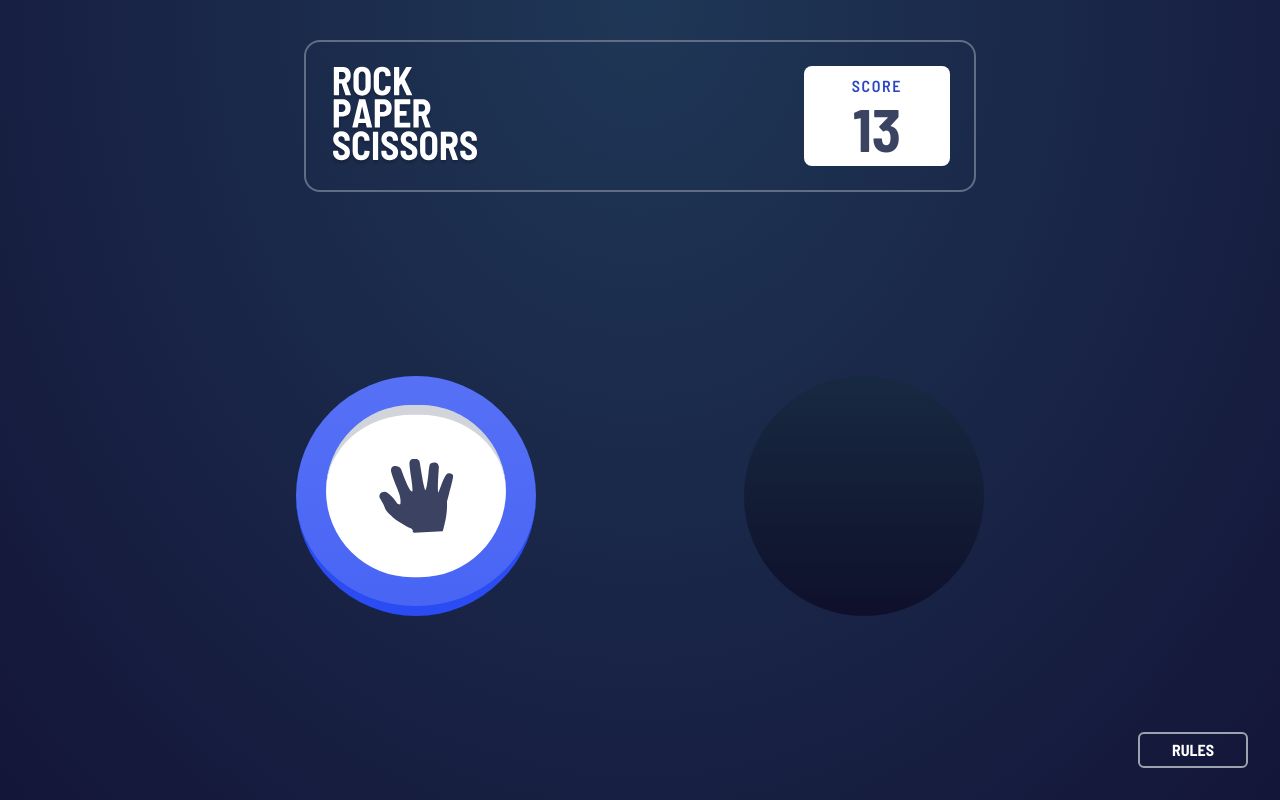
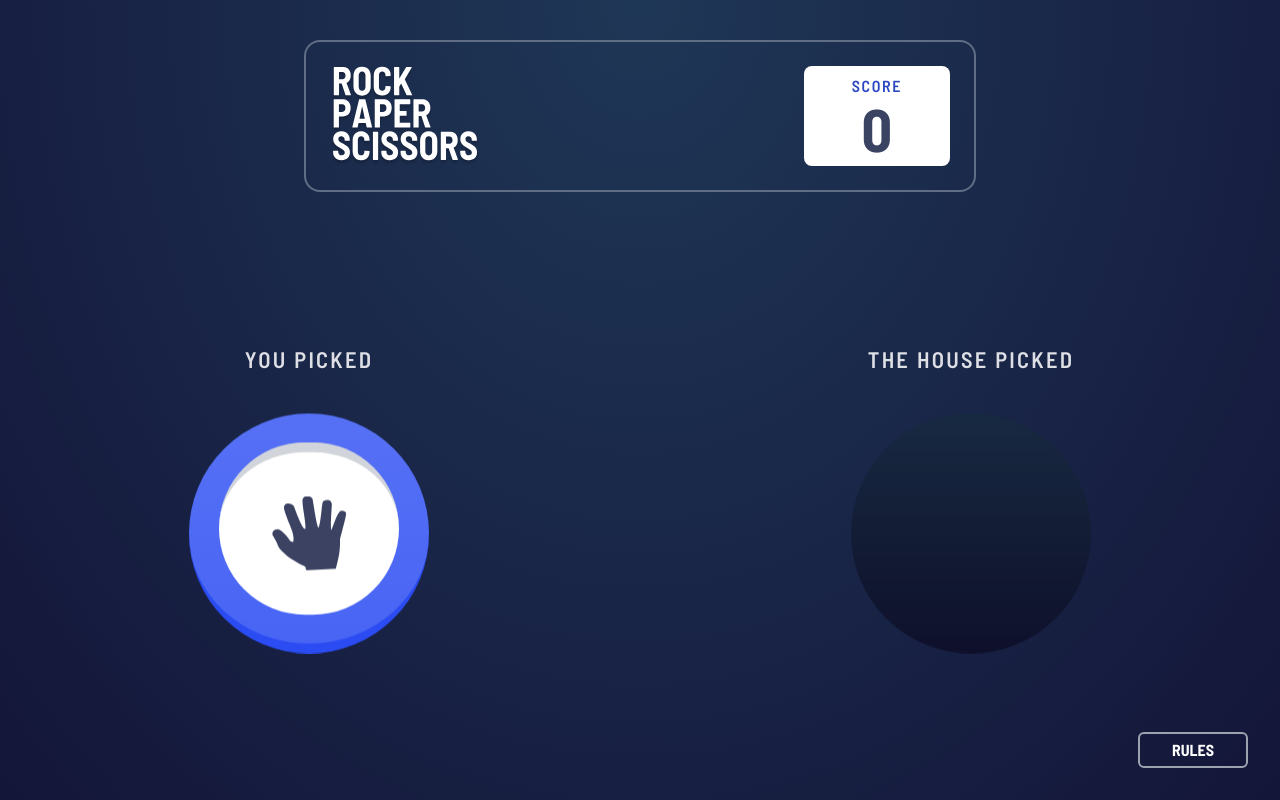
Before and after one commit to Garcez17/rock-paper-scissors-master, a Next.js app: page / in a window 1280 px wide. Both pictures are taken after a click on the button 512 px from the left and 400 px from the top of the page. Built offline with nearby package versions, Linux system fonts and the light colour scheme.

Commit message:
game working

```diff
--- a/src/components/Board.tsx
+++ b/src/components/Board.tsx
@@ -1,5 +1,5 @@
-import { AnimatePresence, motion, useAnimation } from "framer-motion";
-import { useState } from "react";
+import { AnimatePresence } from "framer-motion";
+
 import { useRPS } from "../hooks/useRPS";
 
 import { ChooseSection } from "./ChooseSection";
@@ -10,7 +10,7 @@ export function Board() {
 
   return (
     <div className="w-full h-full flex items-center justify-center">
-      <AnimatePresence exitBeforeEnter>
+      <AnimatePresence mode="wait">
         {!selectedOption ? <ChooseSection key="choose_section" /> : <Duel key="duel" />}
       </AnimatePresence>
     </div>
--- a/src/components/ChooseSection.tsx
+++ b/src/components/ChooseSection.tsx
@@ -22,8 +22,8 @@ export function ChooseSection() {
           transition={transition}
           exit={selectedOption === 'PAPER' ?
           {
-            x: -96,
-            y: 96,
+            x: -202,
+            y: 133,
             scale: 1.25,
           } : { opacity: 0, display: 'none' }}
           className="absolute -top-16 -left-24"
@@ -37,8 +37,8 @@ export function ChooseSection() {
           key="3"
           transition={transition}
           exit={selectedOption === 'SCISSORS' ? {
-            x: -352,
-            y: 96,
+            x: -460,
+            y: 133,
             scale: 1.25,
           } : { opacity: 0, display: 'none' }}
           className="absolute -top-16 -right-24"
@@ -52,8 +52,8 @@ export function ChooseSection() {
           key="4"
           transition={transition}
           exit={selectedOption === 'ROCK' ? {
-            x: -232,
-            y: -112,
+            x: -340,
+            y: -75,
             scale: 1.25,
           } : { opacity: 0, display: 'none' }}
           className="absolute -bottom-20 left-10"
--- a/src/components/Duel.tsx
+++ b/src/components/Duel.tsx
@@ -2,18 +2,87 @@ import { motion } from 'framer-motion';
 import { useRPS } from "../hooks/useRPS";
 import { Option } from "./Option";
 
+const transition = { duration: 1.4, ease: [0.6, 0.01, -0.05, 0.9] };
+
 export function Duel() {
-  const { selectedOption } = useRPS();
-
-  if (!selectedOption) return <div><h1>Option not found</h1></div>;
+  const { selectedOption, houseSelected, handleRaffle, reset, result } = useRPS();
 
   return (
-    <div className="w-2/4 flex items-center justify-between">
-      <motion.div initial={{ scale: 1.25 }}>
+    <div className="w-2/3 flex items-center justify-between">
+      <motion.div initial={{ scale: 1.25 }} className="flex flex-col items-center gap-8">
+        <motion.span
+          initial={{ opacity: 0, y: 20 }}
+          animate={{
+            opacity: 1,
+            y: 0,
+            transition,
+          }}
+          className="text-white tracking-widest text-lg"
+        >
+          YOU PICKED
+        </motion.span>
         <Option type={selectedOption} isDisabled />
       </motion.div>
-      <motion.div initial={{ scale: 1.25 }}>
-        <Option type={null} />
+      <motion.div
+        initial={{ opacity: 0, y: 20 }}
+        animate={{ opacity: 1, y: 0, transition }}
+        className="flex flex-col items-center gap-6"
+      >
+        {result === 'USER' && (
+          <>
+            <strong className="text-6xl text-white">YOU WIN</strong>
+
+            <button
+              className="bg-white w-full py-3.5 rounded-lg tracking-widest text-blue-500 hover:brightness-90 transition-all"
+              onClick={() => reset()}
+            >
+              PLAY AGAIN
+            </button>
+          </>
+        )}
+
+        {result === 'DRAW' && (
+          <>
+            <strong className="text-6xl text-white">DRAW</strong>
+
+            <button
+              className="bg-white w-full py-3.5 rounded-lg tracking-widest hover:brightness-90 transition-all"
+              onClick={() => reset()}
+            >
+              PLAY AGAIN
+            </button>
+          </>
+        )}
+        {result === 'HOUSE' && (
+          <>
+            <strong className="text-6xl text-white">YOU LOSE</strong>
+
+            <button
+              className="bg-white w-full py-3.5 rounded-lg tracking-widest text-red-500 hover:brightness-90 transition-all"
+              onClick={() => reset()}
+            >
+              PLAY AGAIN
+            </button>
+          </>
+        )}
+      </motion.div>
+      <motion.div
+        initial={{ scale: 1.25 }}
+        className="flex flex-col items-center gap-8"
+      >
+        <motion.span
+          initial={{ opacity: 0, y: 20 }}
+          animate={{
+            opacity: 1,
+            y: 0,
+            transition,
+          }}
+          onAnimationComplete={() => handleRaffle()}
+          className="text-white tracking-widest text-lg"
+        >
+          THE HOUSE PICKED
+        </motion.span>
+        <Option type={houseSelected} isDisabled />
       </motion.div>
     </div>
   )
--- a/src/components/Header.tsx
+++ b/src/components/Header.tsx
@@ -1,13 +1,16 @@
 import Image from "next/image";
+import { useRPS } from "../hooks/useRPS";
 
 export function Header() {
+  const { score } = useRPS();
+
   return (
     <div className="border-2 max-w-2xl w-full mt-10 flex border-gray-500 rounded-2xl p-6 justify-between">
       <Image src="/logo.svg" alt="Logo" width={150} height={100} />
 
       <div className="bg-white rounded-lg flex flex-col items-center justify-center px-12 py-2 cursor-default">
         <span className="tracking-widest text-blue-500">SCORE</span>
-        <strong className="text-6xl text-gray-900">13</strong>
+        <strong className="text-6xl text-gray-900">{score}</strong>
       </div>
     </div>
   )
--- a/src/contexts/RPSContext.tsx
+++ b/src/contexts/RPSContext.tsx
@@ -1,27 +1,86 @@
-import { createContext, ReactNode, useCallback, useState } from "react";
+import { createContext, ReactNode, useCallback, useEffect, useState } from "react";
 
 export interface RPSContextData {
   handleSelectOption: (option: 'PAPER' | 'ROCK' | 'SCISSORS' | null) => void;
   selectedOption: 'PAPER' | 'ROCK' | 'SCISSORS' | null;
+  houseSelected: 'PAPER' | 'ROCK' | 'SCISSORS' | null;
   score: number;
+  handleRaffle: () => void;
+  reset: () => void;
+  result: 'USER' | 'HOUSE' | 'DRAW' | null;
 }
 
 interface RPSProviderProps {
   children: ReactNode;
 }
 
-export const RPSContext = createContext({} as RPSContextData)
+export const RPSContext = createContext({} as RPSContextData);
+
+const options = ['PAPER', 'ROCK', 'SCISSORS'];
+
+function checkGame(user: 'PAPER' | 'ROCK' | 'SCISSORS', house: 'PAPER' | 'ROCK' | 'SCISSORS') {
+  switch (user) {
+    case 'PAPER':
+      if (house === 'PAPER') return 'DRAW';
+
+      if (house === 'SCISSORS') return 'LOSE';
+
+      if (house === 'ROCK') return 'WIN';
+    case 'ROCK':
+      if (house === 'PAPER') return 'LOSE';
+
+      if (house === 'SCISSORS') return 'WIN';
+
+      if (house === 'ROCK') return 'DRAW';
+    case 'SCISSORS':
+      if (house === 'PAPER') return 'WIN';
+
+      if (house === 'SCISSORS') return 'DRAW';
+
+      if (house === 'ROCK') return 'LOSE';
+
+    default:
+      break;
+  }
+}
 
 export function RPSProvider({ children }: RPSProviderProps) {
   const [selectedOption, setSelectedOption] = useState<'PAPER' | 'ROCK' | 'SCISSORS' | null>(null);
   const [score, setScore] = useState(0);
+  const [houseSelected, setHouseSelected] = useState<'PAPER' | 'ROCK' | 'SCISSORS' | null>(null);
+  const [result, setResult] = useState<'USER' | 'HOUSE' | 'DRAW' | null>(null);
 
   const handleSelectOption = useCallback((option: 'PAPER' | 'ROCK' | 'SCISSORS' | null) => {
     setSelectedOption(option);
   }, []);
 
+  const handleRaffle = useCallback(() => {
+    const randomOptionIndex = Math.floor(Math.random() * options.length);
+
+    const option = options[randomOptionIndex] as 'PAPER' | 'ROCK' | 'SCISSORS';
+
+    const result = checkGame(selectedOption!, option);
+
+    if (result === 'WIN') {
+      setScore(oldState => oldState += 1);
+      setResult('USER');
+    }
+
+    if (result === 'DRAW') setResult('DRAW');
+
+    if (result === 'LOSE') setResult('HOUSE');
+
+    setHouseSelected(option);
+  }, [selectedOption]);
+
+  const reset = useCallback(() => {
+    setHouseSelected(null);
+    setSelectedOption(null);
+    setResult(null);
+  }, []);
+
   return (
-    <RPSContext.Provider value={{ selectedOption, handleSelectOption, score }}>
+    <RPSContext.Provider value={{ selectedOption, handleSelectOption, score, houseSelected, handleRaffle, reset, result }}>
       {children}
     </RPSContext.Provider>
   )
```
